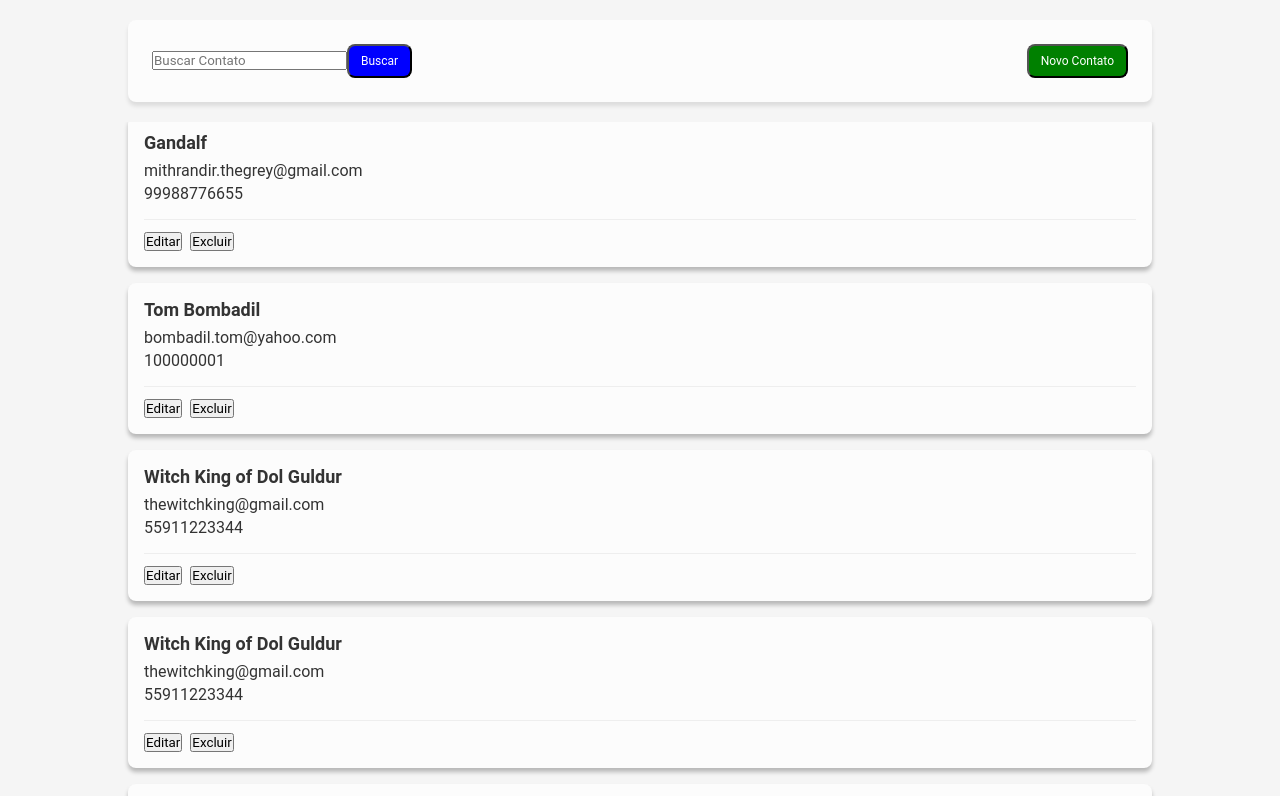
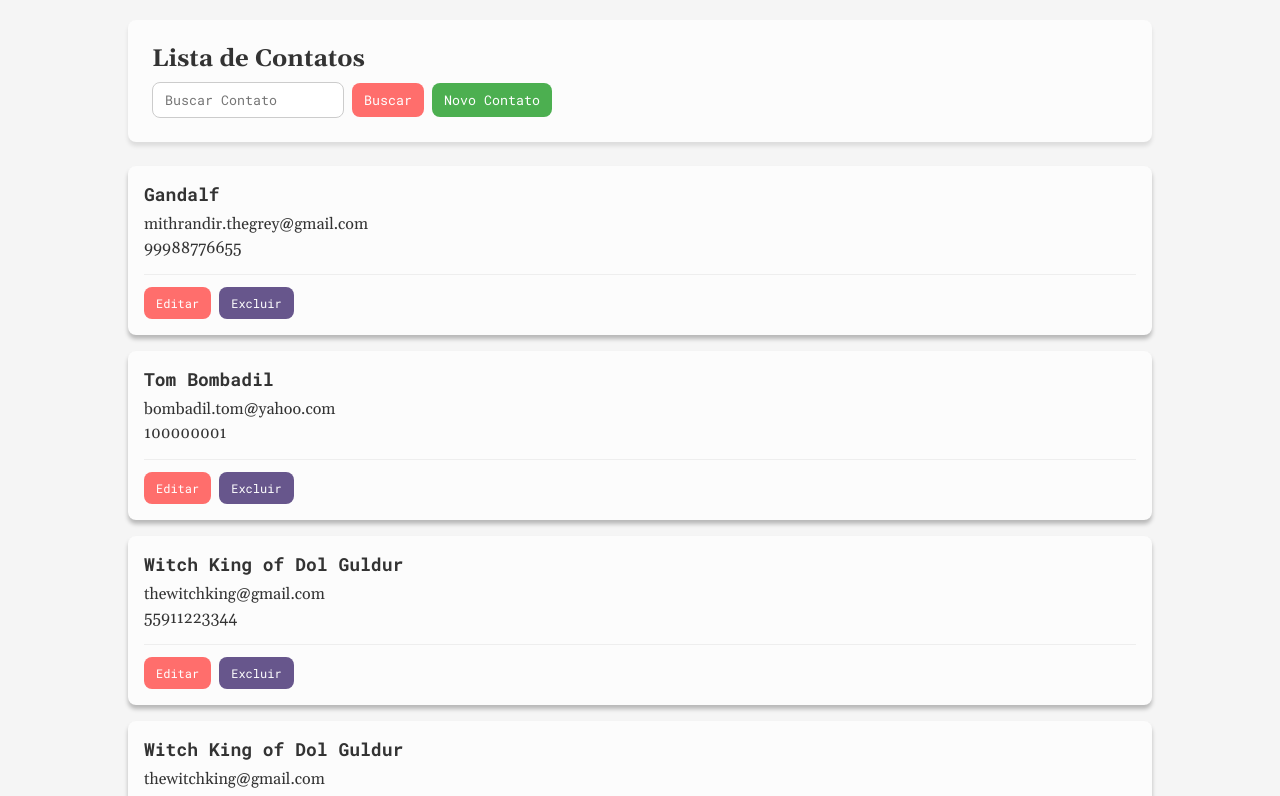
Before and after one commit to ewn1/lista-contatos, a React (Vite) app: page / in a window 1280 px wide. Shown: the top 796 px of the page. Built offline with nearby package versions, Linux system fonts and the light colour scheme.

Commit message:
ajuste de design

```diff
--- a/index.html
+++ b/index.html
@@ -3,8 +3,14 @@
   <head>
     <meta charset="UTF-8" />
     <link rel="icon" type="image/svg+xml" href="/favicon.svg" />
+    <link rel="preconnect" href="https://fonts.googleapis.com" />
+    <link rel="preconnect" href="https://fonts.gstatic.com" crossorigin />
+    <link
+      href="https://fonts.googleapis.com/css2?family=Gelasio:ital,wght@0,400..700;1,400..700&family=Roboto+Mono:ital,wght@0,100..700;1,100..700&display=swap"
+      rel="stylesheet"
+    />
     <meta name="viewport" content="width=device-width, initial-scale=1.0" />
-    <title>lista-contatos</title>
+    <title>Lista-contatos</title>
   </head>
   <body>
     <div id="root"></div>
--- a/src/components/Contato/index.tsx
+++ b/src/components/Contato/index.tsx
@@ -16,8 +16,8 @@ const ContatoCard = ({ nomeCompleto, email, telefone }: Props) => {
         <li> {telefone}</li>
       </ul>
       <div>
-        <button>Editar</button>
-        <button>Excluir</button>
+        <S.BotaoEditar>Editar</S.BotaoEditar>
+        <S.BotaoExcluir>Excluir</S.BotaoExcluir>
       </div>
     </S.Card>
   )
--- a/src/components/Contato/styles.ts
+++ b/src/components/Contato/styles.ts
@@ -4,9 +4,9 @@ export const Card = styled.div`
   background-color: #fcfcfc;
   box-shadow: 0px 4px 4px rgba(0, 0, 0, 0.25);
   padding: 16px;
-  margin-top: 16px;
   border-radius: 8px;
   display: flex;
+  margin-top: 16px;
   flex-direction: column;
   gap: 8px;
 
@@ -16,9 +16,15 @@ export const Card = styled.div`
     gap: 4px;
 
     li:first-child {
+      font-family: 'Roboto Mono';
       font-weight: bold;
       font-size: 18px;
       margin-bottom: 4px;
+    }
+
+    li:not(:first-child) {
+      font-family: 'Gelasio';
+      font-size: 16px;
     }
   }
 
@@ -30,3 +36,25 @@ export const Card = styled.div`
     gap: 8px;
   }
 `
+
+export const BotaoEditar = styled.button`
+  font-family: 'Roboto Mono';
+  background-color: #ff6e6c;
+  color: #fff;
+  font-size: 12px;
+  padding: 8px 12px;
+  cursor: pointer;
+  border-radius: 8px;
+  border: none;
+`
+
+export const BotaoExcluir = styled.button`
+  font-family: 'Roboto Mono';
+  background-color: #67568c;
+  color: #fff;
+  font-size: 12px;
+  padding: 8px 12px;
+  cursor: pointer;
+  border-radius: 8px;
+  border: none;
+`
--- a/src/containers/BarraDeFerramentas/index.tsx
+++ b/src/containers/BarraDeFerramentas/index.tsx
@@ -1,14 +1,15 @@
 import * as S from '../../styles'
-import { BotaoAdicionar, BotaoBuscar } from './styles'
+import { BotaoAdicionar, BotaoBuscar, CampoBusca, Titulo } from './styles'
 
 const BarraDeFerramentas = () => {
   return (
     <S.Header>
       <div>
-        <input type="text" placeholder="Buscar Contato" />
+        <Titulo>Lista de Contatos</Titulo>
+        <CampoBusca type="text" placeholder="Buscar Contato" />
         <BotaoBuscar>Buscar</BotaoBuscar>
+        <BotaoAdicionar>Novo Contato</BotaoAdicionar>
       </div>
-      <BotaoAdicionar>Novo Contato</BotaoAdicionar>
     </S.Header>
   )
 }
--- a/src/containers/BarraDeFerramentas/styles.ts
+++ b/src/containers/BarraDeFerramentas/styles.ts
@@ -1,19 +1,37 @@
 import styled from 'styled-components'
 
-export const BotaoAdicionar = styled.button`
-  background-color: green;
+export const Titulo = styled.h1`
+  font-family: 'Gelasio', serif;
+  font-size: 24px;
+  font-weight: bold;
+  color: #333;
+  margin-bottom: 8px;
+`
+
+export const CampoBusca = styled.input`
+  font-family: 'Roboto Mono', monospace;
+  padding: 8px 12px;
+  border-radius: 8px;
+  border: 1px solid #ccc;
+`
+
+export const BotaoBuscar = styled.button`
+  font-family: 'Roboto Mono', monospace;
+  background-color: #ff6e6c;
   color: #fff;
-  font-size: 12px;
   padding: 8px 12px;
   cursor: pointer;
   border-radius: 8px;
+  border: none;
+  margin-left: 8px;
 `
-
-export const BotaoBuscar = styled.button`
-  background-color: blue;
+export const BotaoAdicionar = styled.button`
+  font-family: 'Roboto Mono', monospace;
+  background-color: #4caf50;
   color: #fff;
-  font-size: 12px;
   padding: 8px 12px;
   cursor: pointer;
   border-radius: 8px;
+  border: none;
+  margin-left: 8px;
 `
--- a/src/styles/index.ts
+++ b/src/styles/index.ts
@@ -24,7 +24,7 @@ export const MainContainer = styled.div`
   max-width: 1024px;
   width: 100%;
   margin: 0 auto;
-  padding: 50px 0;
+  padding: 75px 0;
 `
 
 export const HeaderContainer = styled.div`
```
